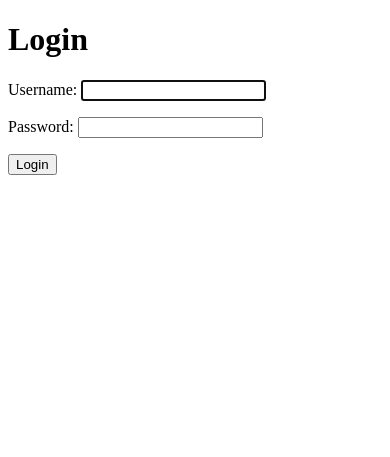
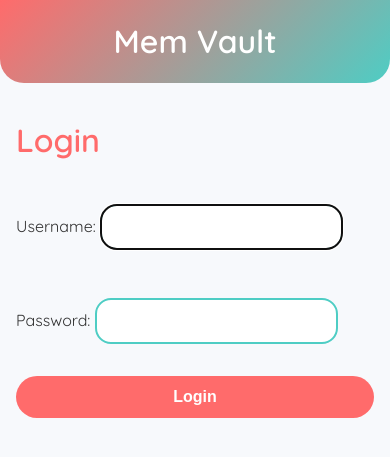
Before and after one commit to Ckemplen/mem-vault, a Django app: page / in a window 390 px wide. Shown: the top 457 px of the page. Run offline with Django 5.2, Linux system fonts and the light colour scheme.

Commit message:
feat: introduce mobile-first style and base template

```diff
--- /dev/null
+++ b/app/static/css/style.css
@@ -0,0 +1,91 @@
+:root {
+  --color-primary: #ff6b6b;
+  --color-secondary: #4ecdc4;
+  --color-bg: #f7f9fc;
+  --color-text: #333;
+}
+
+* {
+  box-sizing: border-box;
+}
+
+body {
+  margin: 0;
+  font-family: 'Quicksand', sans-serif;
+  background: var(--color-bg);
+  color: var(--color-text);
+  line-height: 1.6;
+}
+
+.site-header {
+  background: linear-gradient(135deg, var(--color-primary), var(--color-secondary));
+  padding: 1rem;
+  text-align: center;
+  color: #fff;
+  border-bottom-left-radius: 1.5rem;
+  border-bottom-right-radius: 1.5rem;
+}
+
+.logo {
+  margin: 0;
+  font-weight: 600;
+}
+
+.container {
+  width: 100%;
+  max-width: 600px;
+  margin: 2rem auto;
+  padding: 0 1rem;
+}
+
+h1.page-title {
+  color: var(--color-primary);
+  margin-top: 0;
+}
+
+form {
+  display: flex;
+  flex-direction: column;
+  gap: 1rem;
+}
+
+input, select, textarea {
+  padding: 0.75rem 1rem;
+  border: 2px solid var(--color-secondary);
+  border-radius: 1rem;
+  font-size: 1rem;
+}
+
+.btn {
+  background: var(--color-primary);
+  color: #fff;
+  padding: 0.75rem 1.5rem;
+  border: none;
+  border-radius: 1.5rem;
+  cursor: pointer;
+  font-size: 1rem;
+  font-weight: 600;
+  transition: transform 0.2s, background 0.2s;
+  text-decoration: none;
+  text-align: center;
+  display: inline-block;
+}
+
+.error {
+  background: #ffe3e3;
+  color: #c0392b;
+  padding: 1rem;
+  border-radius: 1rem;
+}
+
+.btn:hover,
+.btn:focus {
+  background: var(--color-secondary);
+  transform: translateY(-2px);
+}
+
+@media (min-width: 768px) {
+  .container {
+    max-width: 700px;
+  }
+}
--- /dev/null
+++ b/app/templates/base.html
@@ -0,0 +1,19 @@
+{% load static %}
+<!DOCTYPE html>
+<html lang="en">
+<head>
+  <meta charset="UTF-8">
+  <meta name="viewport" content="width=device-width, initial-scale=1.0">
+  <title>{% block title %}Mem Vault{% endblock %}</title>
+  <link href="https://fonts.googleapis.com/css2?family=Quicksand:wght@400;600&display=swap" rel="stylesheet">
+  <link rel="stylesheet" href="{% static 'css/style.css' %}">
+</head>
+<body>
+  <header class="site-header">
+    <h1 class="logo">Mem Vault</h1>
+  </header>
+  <main class="container">
+    {% block content %}{% endblock %}
+  </main>
+</body>
+</html>
--- a/app/templates/users/login.html
+++ b/app/templates/users/login.html
@@ -1,14 +1,13 @@
-<!DOCTYPE html>
-<html>
-<body>
-  <h1>Login</h1>
+{% extends 'base.html' %}
+{% block title %}Login - Mem Vault{% endblock %}
+{% block content %}
+  <h1 class="page-title">Login</h1>
   {% if form.errors %}
-  <p>{{ form.errors }}</p>
+  <div class="error">{{ form.errors }}</div>
   {% endif %}
   <form method="post">
     {% csrf_token %}
     {{ form.as_p }}
-    <button type="submit">Login</button>
+    <button type="submit" class="btn">Login</button>
   </form>
-</body>
-</html>
+{% endblock %}
```
Also changed, not shown: app/templates/users/home.html (+6 -7 lines), app/templates/users/invitation_invalid.html (+5 -6 lines), app/templates/users/register.html (+6 -7 lines).
